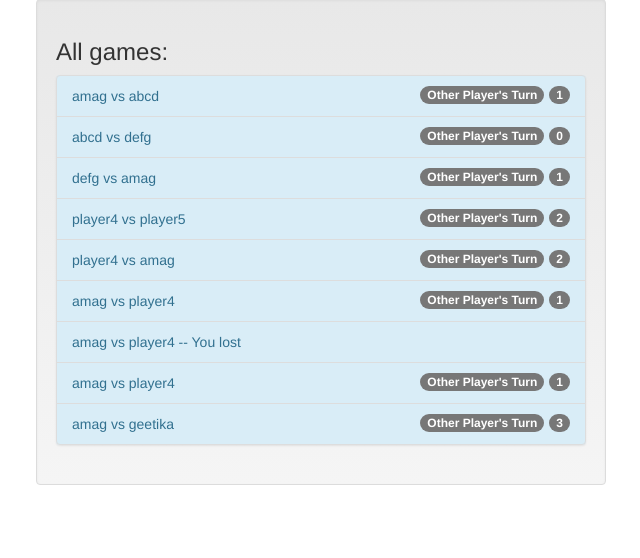
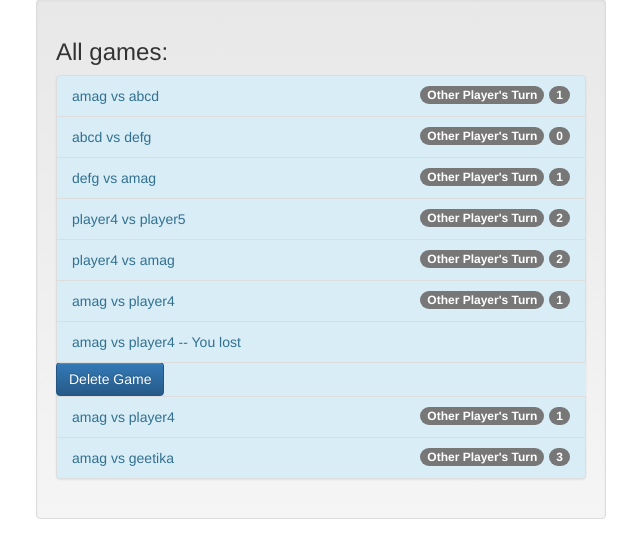
Before and after one commit to amit1411/tictactoe, a Django app: a page that uses templates/player/game_list_snippet.html in a window 1280 px wide. Shown: the part 71-629 px from the top of the page, without its empty margins (34-674 px from the left). Run offline with Django 3.2, Linux system fonts and the light colour scheme; data comes from the database, SQL or seed files in the repository; both versions use the stored data as it was after the commit; some libraries are stand-ins or nearby versions.

Commit message:
added delete button to games

```diff
--- a/gameplay/urls.py
+++ b/gameplay/urls.py
@@ -1,7 +1,7 @@
 from django.conf.urls import url
 from django.contrib.auth.views import LoginView, LogoutView
 
-from .views import game_detail, make_move, AllGamesList
+from .views import game_detail, make_move, AllGamesList, delete_game
 
 
 urlpatterns = [
@@ -11,5 +11,6 @@ urlpatterns = [
     url(r'make_move/(?P<id>\d+)/',
         make_move,
         name="gameplay_make_move"),
-    url(r'all$', AllGamesList.as_view())
+    url(r'all$', AllGamesList.as_view()),
+    url(r'delete_game/(?P<id>\d+)/$', delete_game, name="gameplay_delete_game")
 ]
--- a/gameplay/views.py
+++ b/gameplay/views.py
@@ -4,7 +4,7 @@ from django.core.exceptions import PermissionDenied
 from django.views.generic import ListView
 
 from .models import Game
-from .forms import MoveForm
+from .forms import MoveForm, DeleteGameForm
 
 
 @login_required()
@@ -36,5 +36,21 @@ def make_move(request, id):
                       )
 
 
+@login_required()
+def delete_game(request, id):
+    game = get_object_or_404(Game, pk=id)
+    if request.method == 'POST':
+        form = DeleteGameForm(instance=game, data=request.POST)
+        if form.is_valid():
+            game.delete()
+            return redirect("player_home")
+    else:
+        form = DeleteGameForm(instance=game)
+        return render(request,
+                      "gameplay/game_delete_game.html",
+                      {'game': game, 'form': form}
+                      )
+
+
 class AllGamesList(ListView):
     model = Game
--- a/templates/player/game_list_snippet.html
+++ b/templates/player/game_list_snippet.html
@@ -3,9 +3,11 @@
     <div class="list-group bg-info" >
         {% for game in games_list %}
             <a class="list-group-item list-group-item-info"
-               href="{{ game.get_absolute_url }}">
+               href="{{ game.get_absolute_url }}"  >
                 {{ game }}
+
                 {% if game.status not in 'FS' %}
+
                     {% if game.status == "D" %}
                         -- Draw
                     {% elif game.status == "W" and user == game.first_player %}
@@ -15,6 +17,8 @@
                     {% else %}
                         -- You lost
                     {% endif %}
+                <a class="btn btn-primary"
+                   href="{% url 'gameplay_delete_game' game.id %}">Delete Game</a>
                 {% else %}
                 <span class="badge">{{ game.move_set.count }}</span>
                 <span class="badge">{% if game.second_player == user and game.status == "S" or game.first_player == user and game.status == "F"  %} Your Turn {% else %} Other Player's Turn {% endif %}</span>
```
Also changed, not shown: gameplay/forms.py (+7 -1 lines), db.sqlite3.
